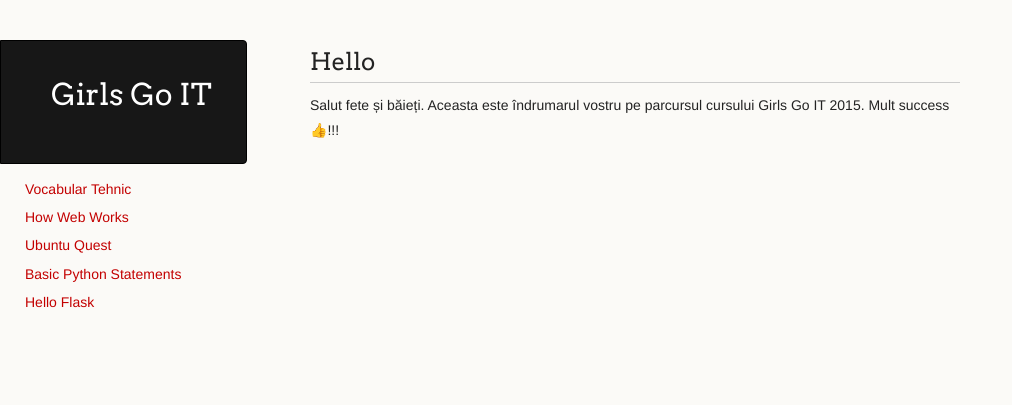
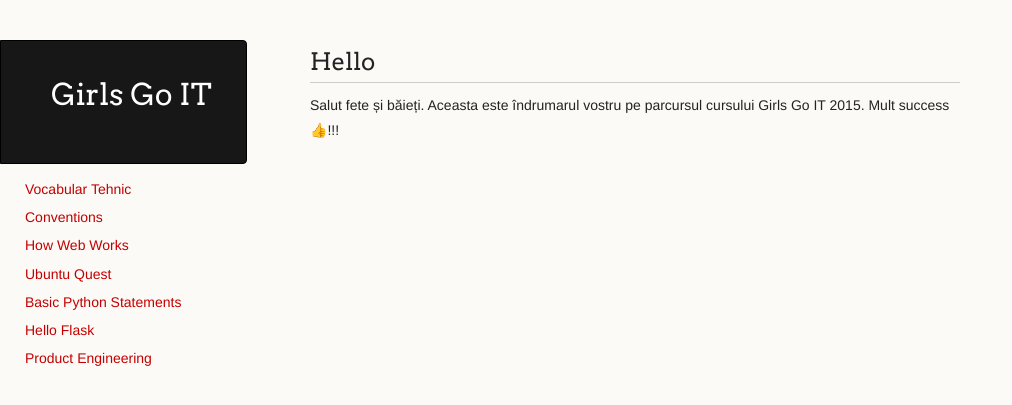
Before and after one commit to girls-go-it/girls-go-it.github.io, a Jekyll site: the page built from index.md, in a window 1280 px wide. Shown: the top 405 px of the page, without its empty margins (0-1012 px from the left). Built offline with Jekyll 4.4.1, drawn with Linux system fonts in a browser that asks for light colours; emoji names are drawn with the system emoji font; Markdown is read by kramdown in place of the engine named in the settings.

Commit message:
Added metadata for github pages

```diff
--- a/lessons/conventions_en.md
+++ b/lessons/conventions_en.md
@@ -1,3 +1,8 @@
+---
+layout: default
+title: Conventions
+---
+
 # Conventions
 
 There is a number of conventions that are used to format your `Python` code. I will briefly list them below. This document contains a combination of general purpose `Python` conventions, as well as `Flask` specific ones.
--- a/lessons/product_engineering_en.md
+++ b/lessons/product_engineering_en.md
@@ -1,3 +1,8 @@
+---
+layout: default
+title: Product Engineering
+---
+
 # Product Engineering
 
 As the definition suggests, product engineering is the process of developing a product from the ground up. This implies designing the prototype of the product, researching the market, surveing the potential customers, revising the existing prototype in order to improve it, creating the MVP of the product and testing it in real world environment. After that you have to continue asking your customers for feedback seeking for ways to improve the product, at the same time you test the product, fix the bugs, improve the product, maybe add new features, and make a new release, and so on.
```
